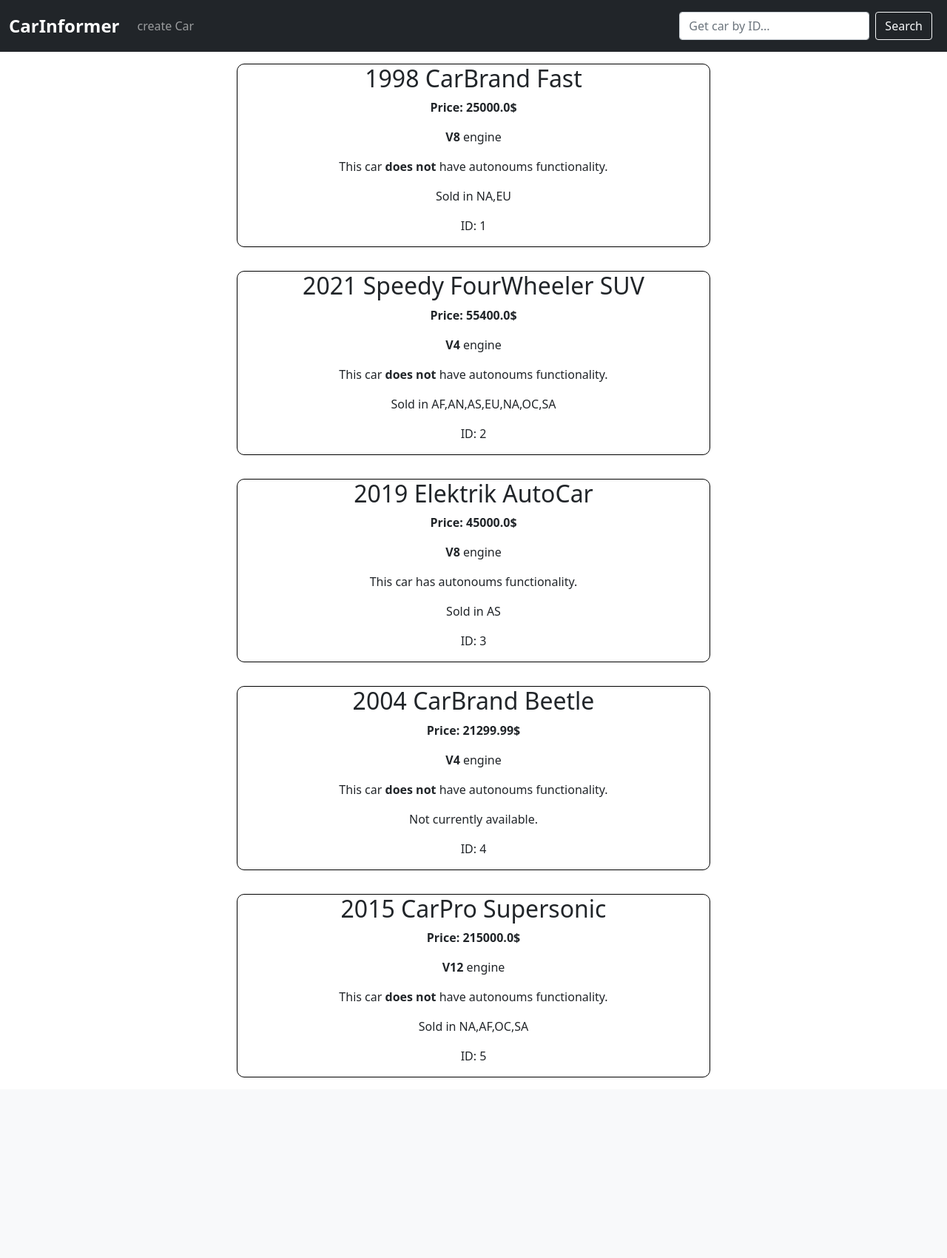
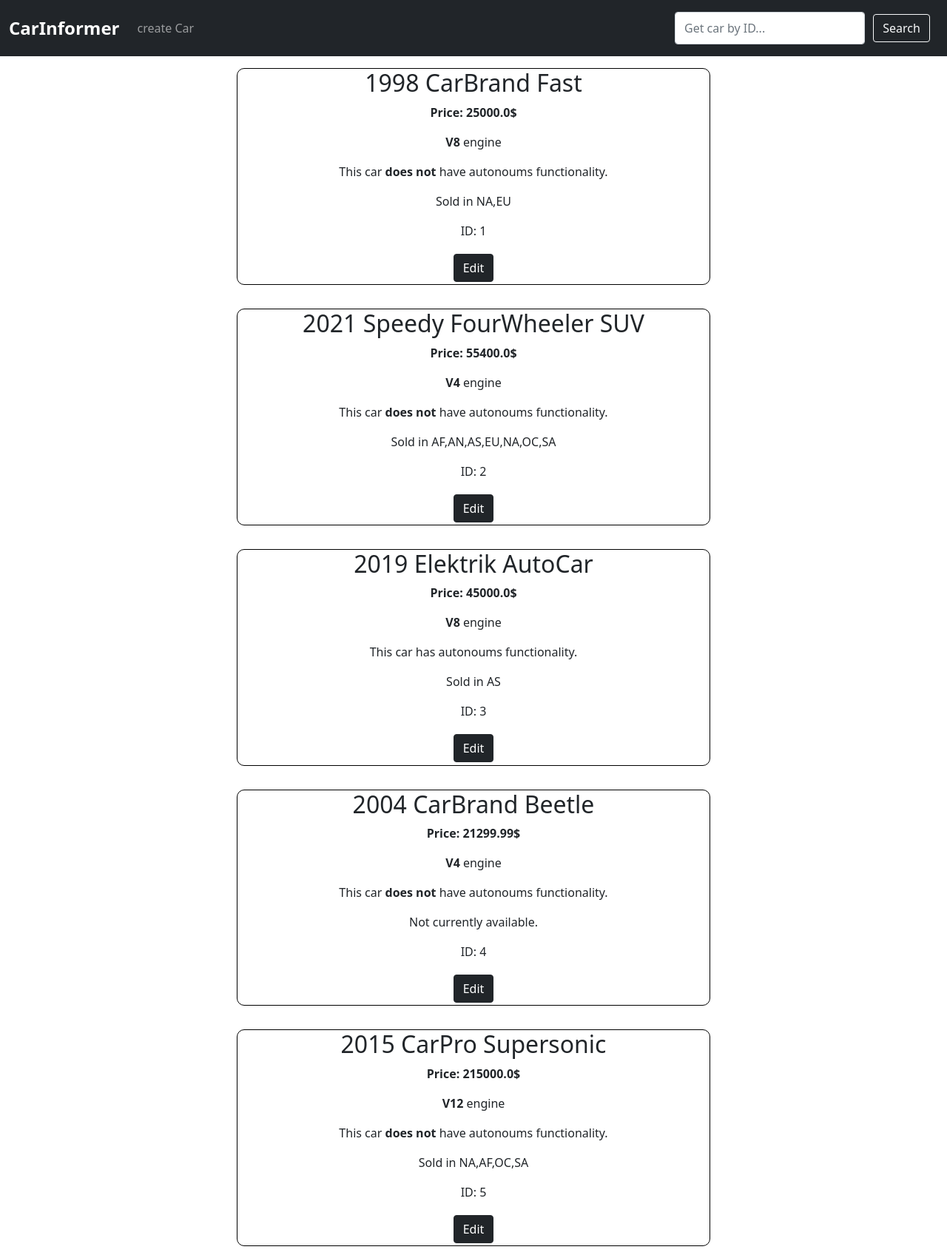
Before and after one commit to NadeeTharuka/car-information-viewer, a FastAPI app: page /cars in a window 1280 px wide. Shown: the whole page at 74% size. Before the commit the page ends 1456 px from the top, so only its background shows below. Run offline with FastAPI, Linux system fonts and the light colour scheme.

Commit message:
edit car feature

```diff
--- a/main.py
+++ b/main.py
@@ -88,6 +88,17 @@
         min_id += 1
     return RedirectResponse(url="/cars", status_code=302)
 
+@app.get("/edit", response_class=HTMLResponse)
+def edit_car(request: Request, id: int = Query(...)):
+    car = cars.get(id)
+    response = templates.TemplateResponse("edit.html", {"request": request, "car": car, "id": id, "title": "Edit Car"})
+
+@app.get("/edit", response_class=HTMLResponse)
+def edit_car(request: Request, id: int = Query(...)):
+    car = cars.get(id)
+    if not car:
+        return templates.TemplateResponse("search.html", {"request": request, "id": id, "car": car, "title": "Edit Car"}, status_code=status.HTTP_404_NOT_FOUND)
+    return templates.TemplateResponse("edit.html", {"request": request, "id": id, "car": car, "title": "Edit Car"})
 @app.put("/cars/{id}",response_model=Dict[str,Car])
 def update_car(id: int, car: Car = Body(...)):
     stored = cars.get(id)
--- a/templates/car.html
+++ b/templates/car.html
@@ -1,3 +1,10 @@
+<style>
+    .btn {
+        margin: 0.2em;
+    }
+</style>
+
+
 <div>
     <h2>{{car["year"]}} {{car["make"]}} {{car["model"]}}</h2>
 
@@ -18,4 +25,6 @@
         <p>Not currently available.</p>
     {% endif %}
     <p>ID: {{id}}</p>
+
+    <a class="btn btn-dark" href="/edit?id={{id}}">Edit</a>
 </div>
```
Also changed, not shown: templates/edit.html (added).
